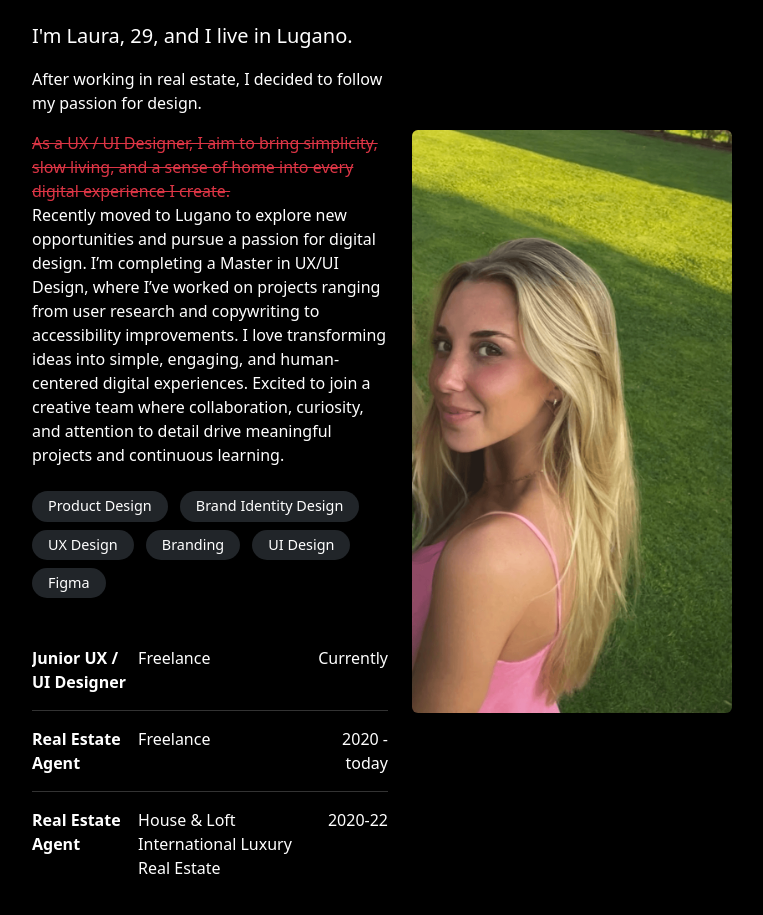
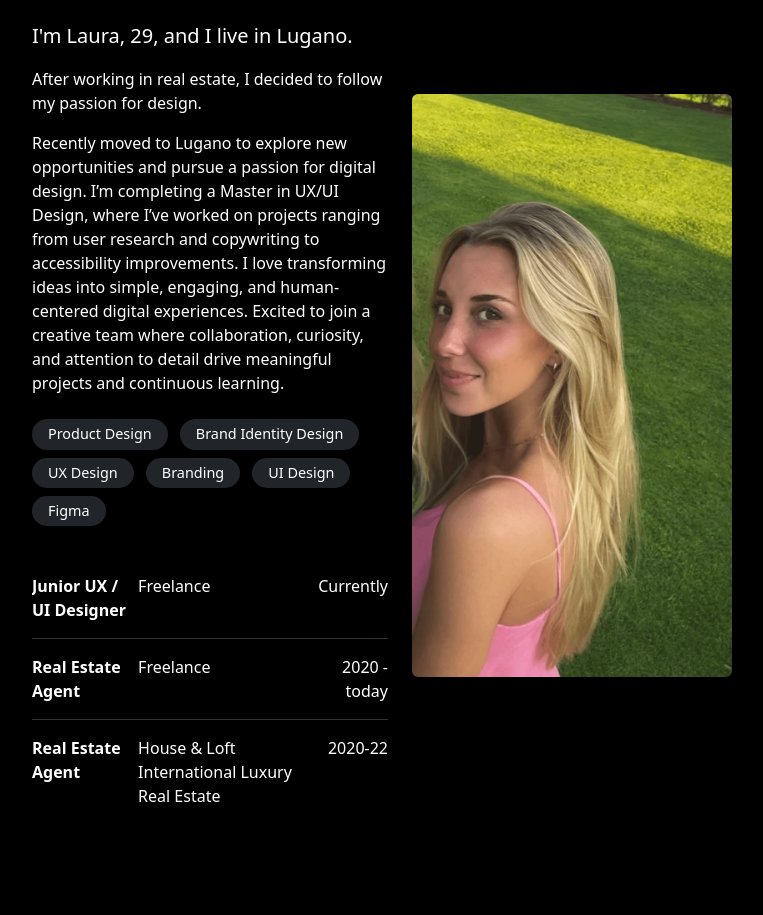
Before and after one commit to lauraprile1-svg/Portfolio, a plain HTML site: page index.html in a window 1280 px wide. Shown: the part 1320-2235 px from the top of the page, without its empty margins (240-1003 px from the left). Drawn offline with nearby package versions, Linux system fonts and the light colour scheme.

Commit message:
Remove strikethrough description from index.html
Removed strikethrough text about UX/UI design.

```diff
--- a/index.html
+++ b/index.html
@@ -139,8 +139,7 @@
 
                             <p class="mb-3">After working in real estate, I decided to follow my passion for design.</p>
 
-                            <s class="mb-4 text-danger">As a UX / UI Designer, I aim to bring simplicity, slow living, and a sense
-                                of home into every digital experience I create.</s>
+
 
                             <p class="mb-4">
 
```
